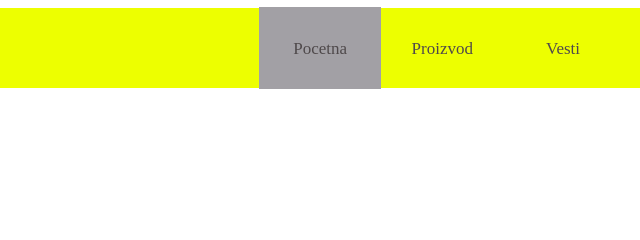
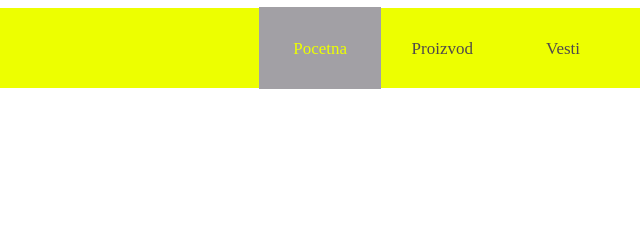
Before and after one commit to djuricicjelena/EposProject, a plain HTML site: page index.html in a window 1280 px wide. Shown: the top 240 px of the page, 77-717 px from the left. Drawn offline with Linux system fonts and the light colour scheme.

Commit message:
Update index.css

```diff
--- a/css/index.css
+++ b/css/index.css
@@ -67,7 +67,7 @@
     width: 60px;
     padding: 2.43%;
     background-color: #A2A0A5;
-    color: #EDFF00;
+    color: #EDFF00 !important;
 }
 
 .header-button {
```
